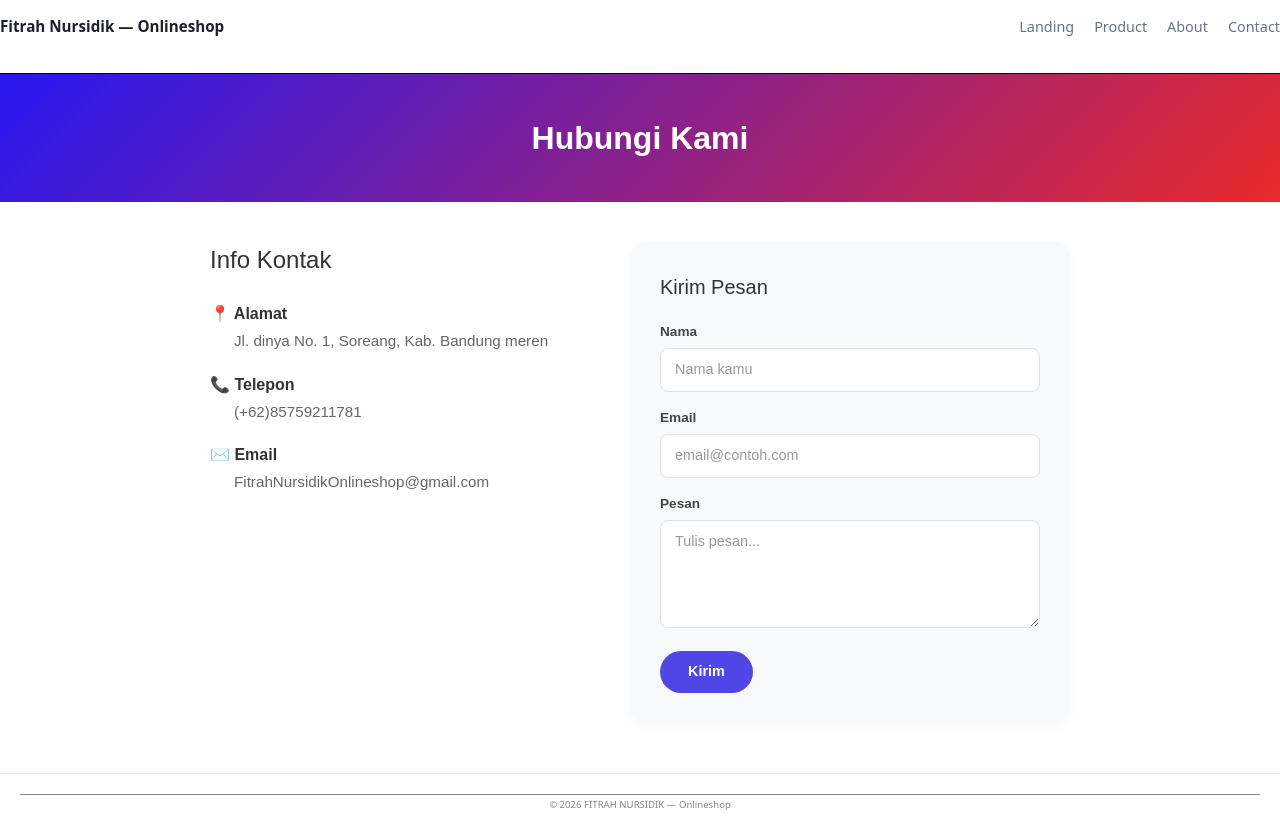
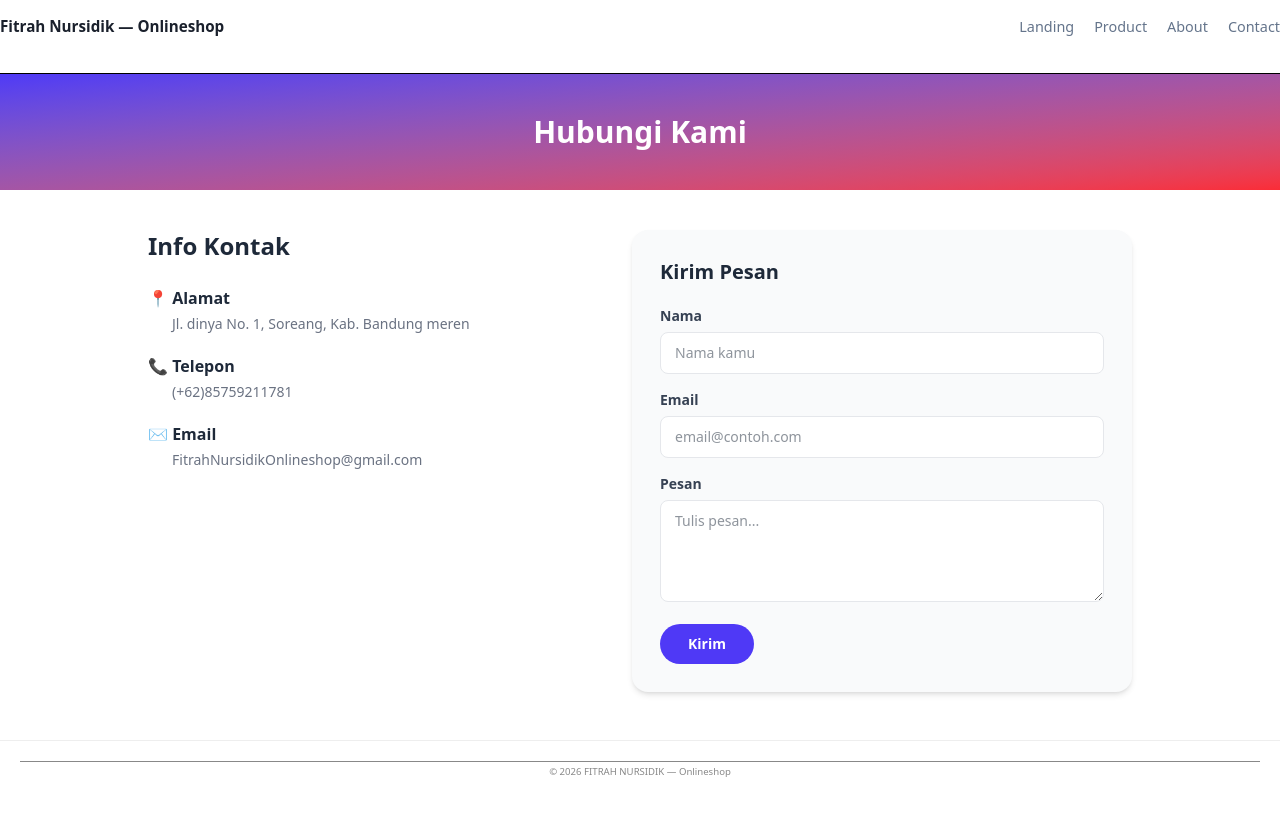
Before and after one commit to Fitrah-nursidik/websekolah-vercel-fitrahnursidik, a Vue app: page /contact in a window 1280 px wide. After the commit the page ends 800 px from the top, so only its background shows below. Built offline with nearby package versions, Linux system fonts and the light colour scheme.

Commit message:
update ContactPage.vue

```diff
--- a/src/pages/ContactPage.vue
+++ b/src/pages/ContactPage.vue
@@ -1,52 +1,119 @@
 <template>
-  <div class="contact-page">
+  <div class="font-sans text-gray-800">
     <!-- Banner Header -->
-    <div class="hero-banner">
-      <h1>Hubungi Kami</h1>
+    <div
+      class="mb-10 bg-gradient-to-br from-indigo-600 to-red-500 px-5 py-10 text-center text-white"
+    >
+      <h1 class="m-0 text-3xl font-bold">
+        Hubungi Kami
+      </h1>
     </div>
 
     <!-- Main Content Container -->
-    <div class="contact-container">
+    <div
+      class="mx-auto mb-12 flex max-w-5xl flex-col gap-8 px-5 md:flex-row md:gap-10"
+    >
       <!-- Bagian Kiri: Info Kontak -->
-      <div class="info-section">
-        <h2>Info Kontak</h2>
+      <div class="flex-1">
+        <h2 class="mb-6 text-2xl font-semibold">
+          Info Kontak
+        </h2>
 
-        <div class="info-item">
-          <p class="info-label">📍 Alamat</p>
-          <p class="info-value">Jl. dinya No. 1, Soreang, Kab. Bandung meren</p>
+        <div class="mb-5">
+          <p class="mb-1 flex items-center gap-2 font-bold">
+            📍 Alamat
+          </p>
+          <p class="m-0 pl-6 text-sm text-gray-500">
+            Jl. dinya No. 1, Soreang, Kab. Bandung meren
+          </p>
         </div>
 
-        <div class="info-item">
-          <p class="info-label">📞 Telepon</p>
-          <p class="info-value">(+62)85759211781</p>
+        <div class="mb-5">
+          <p class="mb-1 flex items-center gap-2 font-bold">
+            📞 Telepon
+          </p>
+          <p class="m-0 pl-6 text-sm text-gray-500">
+            (+62)85759211781
+          </p>
         </div>
 
-        <div class="info-item">
-          <p class="info-label">✉️ Email</p>
-          <p class="info-value">FitrahNursidikOnlineshop@gmail.com</p>
+        <div class="mb-5">
+          <p class="mb-1 flex items-center gap-2 font-bold">
+            ✉️ Email
+          </p>
+          <p class="m-0 pl-6 text-sm text-gray-500">
+            FitrahNursidikOnlineshop@gmail.com
+          </p>
         </div>
       </div>
 
       <!-- Bagian Kanan: Formulir -->
-      <div class="form-card">
-        <h3>Kirim Pesan</h3>
+      <div
+        class="flex-1 rounded-2xl bg-gray-50 p-7 shadow-md"
+      >
+        <h3 class="mb-5 mt-0 text-xl font-semibold">
+          Kirim Pesan
+        </h3>
+
         <form @submit.prevent>
-          <div class="form-group">
-            <label for="nama">Nama</label>
-            <input type="text" id="nama" placeholder="Nama kamu" />
+          <!-- Nama -->
+          <div class="mb-4">
+            <label
+              for="nama"
+              class="mb-1.5 block text-sm font-semibold text-gray-700"
+            >
+              Nama
+            </label>
+
+            <input
+              type="text"
+              id="nama"
+              placeholder="Nama kamu"
+              class="box-border w-full rounded-lg border border-gray-200 bg-white px-3.5 py-2.5 text-sm outline-none transition focus:border-indigo-500"
+            />
           </div>
 
-          <div class="form-group">
-            <label for="email">Email</label>
-            <input type="email" id="email" placeholder="email@contoh.com" />
+          <!-- Email -->
+          <div class="mb-4">
+            <label
+              for="email"
+              class="mb-1.5 block text-sm font-semibold text-gray-700"
+            >
+              Email
+            </label>
+
+            <input
+              type="email"
+              id="email"
+              placeholder="email@contoh.com"
+              class="box-border w-full rounded-lg border border-gray-200 bg-white px-3.5 py-2.5 text-sm outline-none transition focus:border-indigo-500"
+            />
           </div>
 
-          <div class="form-group">
-            <label for="pesan">Pesan</label>
-            <textarea id="pesan" rows="4" placeholder="Tulis pesan..."></textarea>
+          <!-- Pesan -->
+          <div class="mb-4">
+            <label
+              for="pesan"
+              class="mb-1.5 block text-sm font-semibold text-gray-700"
+            >
+              Pesan
+            </label>
+
+            <textarea
+              id="pesan"
+              rows="4"
+              placeholder="Tulis pesan..."
+              class="box-border w-full resize-y rounded-lg border border-gray-200 bg-white px-3.5 py-2.5 text-sm outline-none transition focus:border-indigo-500"
+            ></textarea>
           </div>
 
-          <button type="button" class="btn-submit">Kirim</button>
+          <!-- Tombol -->
+          <button
+            type="button"
+            class="cursor-pointer rounded-full border-0 bg-indigo-600 px-7 py-2.5 text-sm font-semibold text-white transition hover:bg-indigo-700"
+          >
+            Kirim
+          </button>
         </form>
       </div>
     </div>
@@ -58,133 +125,3 @@ export default {
   name: 'ContactPage',
 }
 </script>
-
-<style scoped>
-.contact-page {
-  font-family: Arial, sans-serif;
-  color: #333;
-}
-
-/* Banner Biru */
-.hero-banner {
- background: linear-gradient(135deg, #2718f1 0%, #e92a2a 100%);
-  color: white;
-  text-align: center;
-  padding: 40px 20px;
-  margin-bottom: 40px;
-}
-
-.hero-banner h1 {
-  margin: 0;
-  font-size: 2rem;
-  font-weight: bold;
-}
-
-/* Container 2 Kolom */
-.contact-container {
-  display: flex;
-  gap: 40px;
-  max-width: 900px;
-  margin: 0 auto 50px auto;
-  padding: 0 20px;
-  justify-content: space-between;
-}
-
-/* Kolom Kiri - Info Kontak */
-.info-section {
-  flex: 1;
-}
-
-.info-section h2 {
-  font-size: 1.5rem;
-  margin-bottom: 24px;
-}
-
-.info-item {
-  margin-bottom: 20px;
-}
-
-.info-label {
-  font-weight: bold;
-  margin-bottom: 4px;
-  display: flex;
-  align-items: center;
-  gap: 6px;
-}
-
-.info-value {
-  margin: 0;
-  color: #666;
-  font-size: 0.95rem;
-  padding-left: 24px;
-}
-
-/* Kolom Kanan - Kartu Formulir */
-.form-card {
-  flex: 1;
-  background-color: #f8f9fa;
-  padding: 30px;
-  border-radius: 16px;
-  box-shadow: 0 4px 12px rgba(0, 0, 0, 0.03);
-}
-
-.form-card h3 {
-  margin-top: 0;
-  margin-bottom: 20px;
-  font-size: 1.25rem;
-}
-
-.form-group {
-  margin-bottom: 16px;
-}
-
-.form-group label {
-  display: block;
-  font-size: 0.85rem;
-  font-weight: 600;
-  margin-bottom: 6px;
-  color: #444;
-}
-
-.form-group input,
-.form-group textarea {
-  width: 100%;
-  padding: 10px 14px;
-  border: 1px solid #e0e0e0;
-  border-radius: 8px;
-  font-size: 0.9rem;
-  outline: none;
-  box-sizing: border-box;
-  background-color: #fff;
-}
-
-.form-group input:focus,
-.form-group textarea:focus {
-  border-color: #4f46e5;
-}
-
-/* Tombol Kirim Berbentuk Pil */
-.btn-submit {
-  background-color: #4f46e5;
-  color: white;
-  border: none;
-  padding: 10px 28px;
-  border-radius: 999px;
-  font-weight: 600;
-  cursor: pointer;
-  font-size: 0.9rem;
-  transition: background-color 0.2s;
-}
-
-.btn-submit:hover {
-  background-color: #4338ca;
-}
-
-/* Responsif untuk layar HP */
-@media (max-width: 640px) {
-  .contact-container {
-    flex-direction: column;
-    gap: 30px;
-  }
-}
-</style>
```
